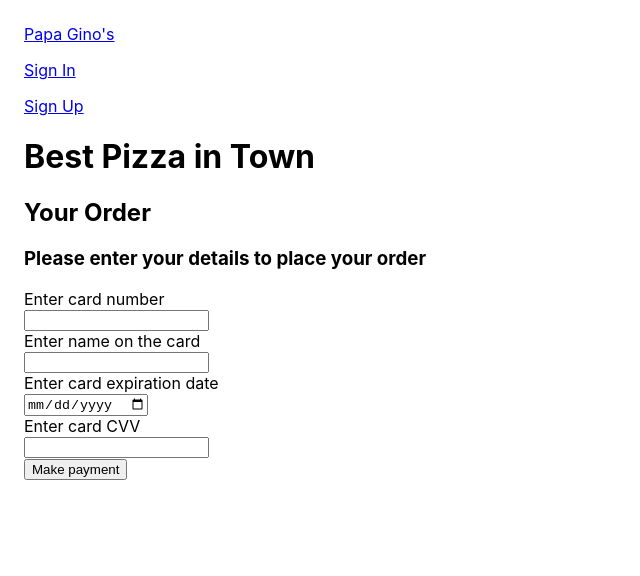
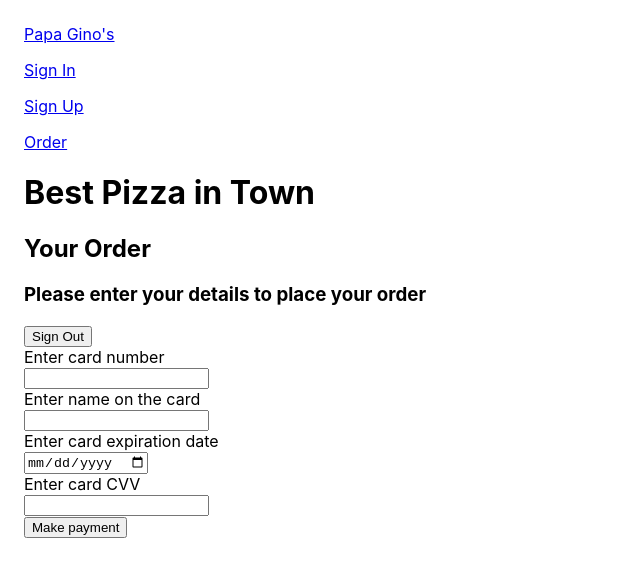
Before and after one commit to tan75/papaginos, a React (Create React App) app: page /order in a window 1280 px wide. Shown: the top 576 px of the page, without its empty margins (0-640 px from the left). Built offline with nearby package versions, Linux system fonts and the light colour scheme.

Commit message:
Add Auth

```diff
--- a/src/App.js
+++ b/src/App.js
@@ -5,6 +5,7 @@ import ErrorPage from './ErrorPage';
 import OrderPage from './order/OrderPage';
 import ReceiptPage from './order/ReceiptPage';
 import OrdersPage from './order/OrdersPage';
+import PrivateRoutes from './access/PrivateRoutes';
 
 import { Switch, Route, Link } from 'react-router-dom';
 
@@ -21,15 +22,18 @@ const App = () => {
         <p>
           <Link to="/signup">Sign Up</Link>
         </p>
+        <p>
+          <Link to="/order">Order</Link>
+        </p>
       </nav>
       <h1>Best Pizza in Town</h1>
       <Switch>
         <Route path="/receipt">
           <ReceiptPage />
         </Route>
-        <Route path="/order">
+        <PrivateRoutes path="/order" redirectPath="/signin">
           <OrderPage />
-        </Route>
+        </PrivateRoutes>
         <Route path="/orders">
           <OrdersPage />
         </Route>
--- /dev/null
+++ b/src/access/AuthContext.js
@@ -0,0 +1,22 @@
+import React from 'react';
+import { createContext, useContext, useState } from 'react';
+
+const AuthContext = createContext();
+
+export const AuthProvider = ({ children }) => {
+  const [authed, setAuthed] = useState(false);
+  const signIn = () => {
+    console.log('Signing in...');
+    setAuthed(true);
+  };
+  const signOut = () => {
+    setAuthed(false);
+  };
+  return (
+    <AuthContext.Provider value={{ authed, signIn, signOut }}>
+      {children}
+    </AuthContext.Provider>
+  );
+};
+
+export const useAuth = () => useContext(AuthContext);
--- /dev/null
+++ b/src/access/PrivateRoutes.js
@@ -0,0 +1,10 @@
+import React from 'react';
+import { Route, Redirect } from 'react-router-dom';
+import { useAuth } from './AuthContext';
+
+const PrivateRoutes = ({ redirectPath, ...routeProps }) => {
+  const authed = useAuth();
+  return authed ? <Route {...routeProps} /> : <Redirect to={redirectPath} />;
+};
+
+export default PrivateRoutes;
--- a/src/access/SignInPage.js
+++ b/src/access/SignInPage.js
@@ -1,7 +1,11 @@
 import React from 'react';
+import { useAuth } from '../access/AuthContext';
 
-const signIn = () => {
+const SignInPage = () => {
+  const { authed, signIn } = useAuth();
   return (
+    <div>
+      <button onClick={signIn}>Sign In</button>
       <form
         onSubmit={(event) => {
           event.preventDefault();
@@ -17,9 +21,10 @@ const signIn = () => {
         <br />
         <input type="password" />
         <br />
-      <button type="submit">Sign In</button>
+        {/* <button type="submit">Sign In</button> */}
       </form>
+    </div>
   );
 };
 
-export default signIn;
+export default SignInPage;
--- a/src/index.js
+++ b/src/index.js
@@ -6,29 +6,23 @@ import App from './App';
 import reportWebVitals from './reportWebVitals';
 import * as Sentry from '@sentry/react';
 import { Integrations } from '@sentry/tracing';
+import { AuthProvider } from './access/AuthContext';
 
 Sentry.init({
-  dsn:
-    'https://1d6c46ab9e1647f9a970888a5ef25235@o635742.ingest.sentry.io/5755850',
+  dsn: 'https://1d6c46ab9e1647f9a970888a5ef25235@o635742.ingest.sentry.io/5755850',
   release: process.env.REACT_APP_SENTRY_RELEASE,
   integrations: [new Integrations.BrowserTracing()],
-
-  // Set tracesSampleRate to 1.0 to capture 100%
-  // of transactions for performance monitoring.
-  // We recommend adjusting this value in production
   tracesSampleRate: 1.0,
 });
 
 ReactDOM.render(
   <React.StrictMode>
-    <BrowserRouter>
-      <App />
-    </BrowserRouter>
+    <AuthProvider>
+      <BrowserRouter>
+        <App />
+      </BrowserRouter>
+    </AuthProvider>
   </React.StrictMode>,
   document.getElementById('root')
 );
-
-// If you want to start measuring performance in your app, pass a function
-// to log results (for example: reportWebVitals(console.log))
-// or send to an analytics endpoint. Learn more: https://bit.ly/CRA-vitals
 reportWebVitals();
--- a/src/order/OrderPage.js
+++ b/src/order/OrderPage.js
@@ -1,10 +1,14 @@
 import React from 'react';
+import { useAuth } from '../access/AuthContext';
 
-function orderPage() {
+const OrderPage = () => {
+  const { signOut } = useAuth();
+  console.log(111, signOut);
   return (
     <div>
       <h2>Your Order</h2>
       <h3>Please enter your details to place your order</h3>
+      <button onClick={signOut}>Sign Out</button>
       <form
         onSubmit={(event) => {
           event.preventDefault();
@@ -31,6 +35,6 @@ function orderPage() {
       </form>
     </div>
   );
-}
+};
 
-export default orderPage;
+export default OrderPage;
```
Lines whose indentation alone changed are shown as unchanged.
